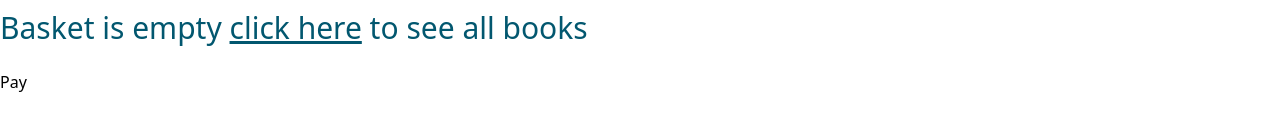
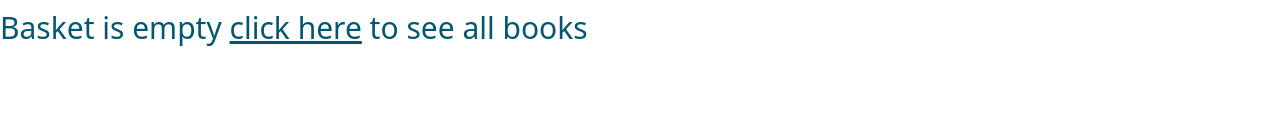
Before and after one commit to oliverforster/Truth-and-Tails, a SvelteKit app: page /basket in a window 1280 px wide. Shown: the part 574-704 px from the top of the page. Built offline with nearby package versions, Linux system fonts and the light colour scheme.

Commit message:
linked checkout

```diff
--- a/src/routes/basket/+page.svelte
+++ b/src/routes/basket/+page.svelte
@@ -18,14 +18,15 @@
 			method: 'POST',
 			body: JSON.stringify(checkout)
 		});
-		console.log(await response.json());
+		var checkoutResponse = await response.json();
+		createPayment(checkoutResponse.id);
 	}
 	// @ts-ignore
-	function createPayment() {
+	function createPayment(checkoutId) {
 		// @ts-ignore
 		SumUpCard.mount({
 			id: 'sumup-card',
-			checkoutId: '4a66ce23-ed8d-431c-8f3b-faa081d1afef',
+			checkoutId: checkoutId,
 			// @ts-ignore
 			onResponse: function (type, body) {
 				console.log('Type', type);
@@ -61,5 +62,4 @@
 		</div>
 	{/each}
 </div>
-<button on:click={createPayment}>Pay</button>
 <div id="sumup-card" />
```
